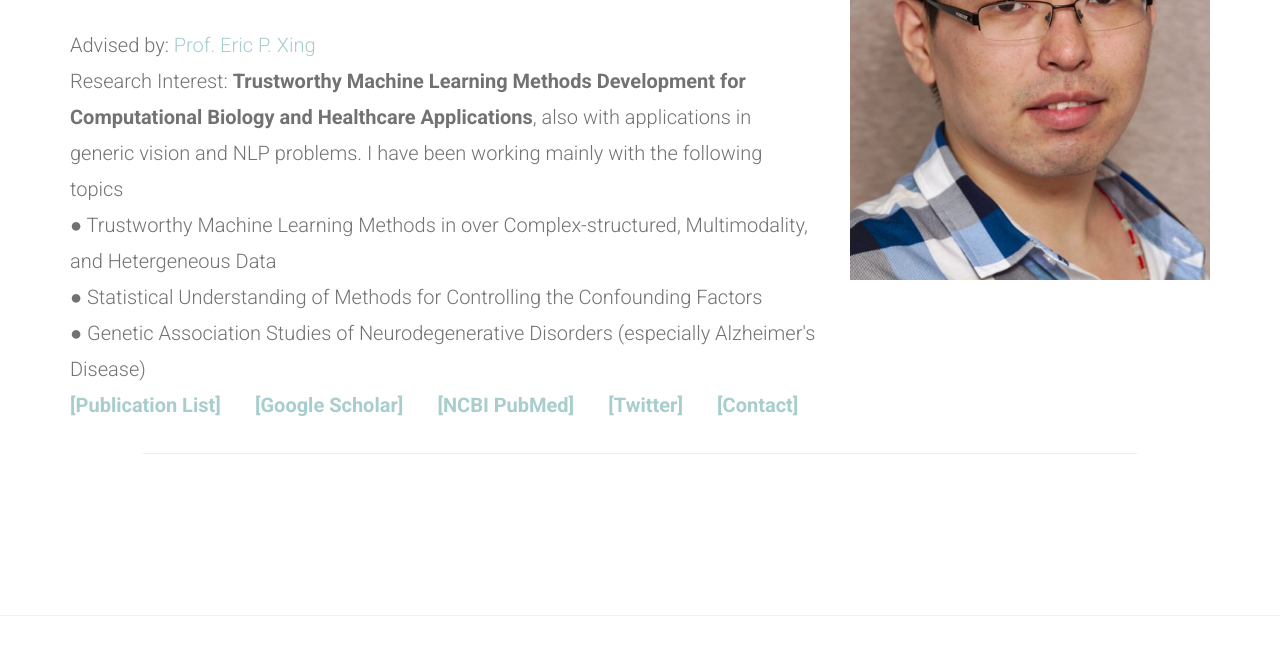
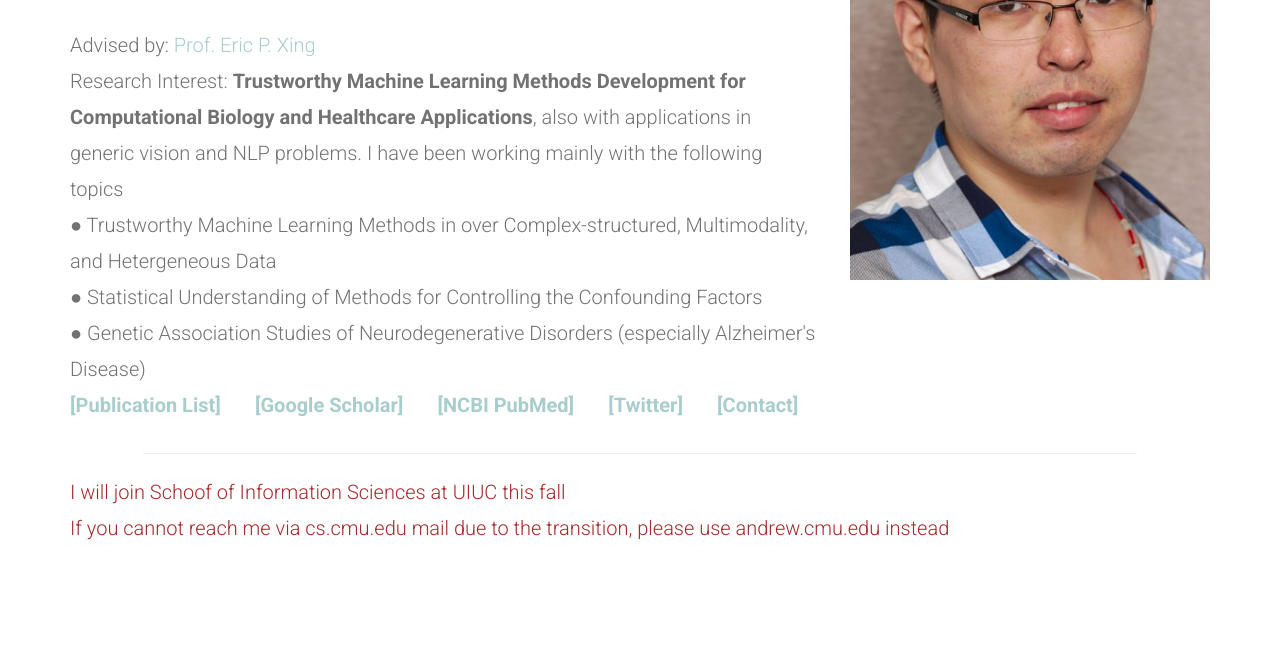
Before and after one commit to HaohanWang/PersonalWebsite, a plain HTML site: page index.html in a window 1280 px wide. Shown: the part 423-1077 px from the top of the page. Drawn offline with Linux system fonts and the light colour scheme; files whose address does not match are found by name.

Commit message:
Update index.html

```diff
--- a/index.html
+++ b/index.html
@@ -122,7 +122,7 @@
 					</div>
 					<div class="col-md-12 animate-box">
 						<!--<span>haohanw at cs dot cmu dot edu</span>-->
-						<!--<p style="color:Brown"><b>I'm on job market! Please see the package and highlights [here] <br> Help of all kinds will be highly appreciated!</b></p>-->
+						<p style="color:Brown">I will join Schoof of Information Sciences at UIUC this fall<br>If you cannot reach me via cs.cmu.edu mail due to the transition, please use andrew.cmu.edu instead </p>
 					</div>
 				</div>
 			</div>
```
